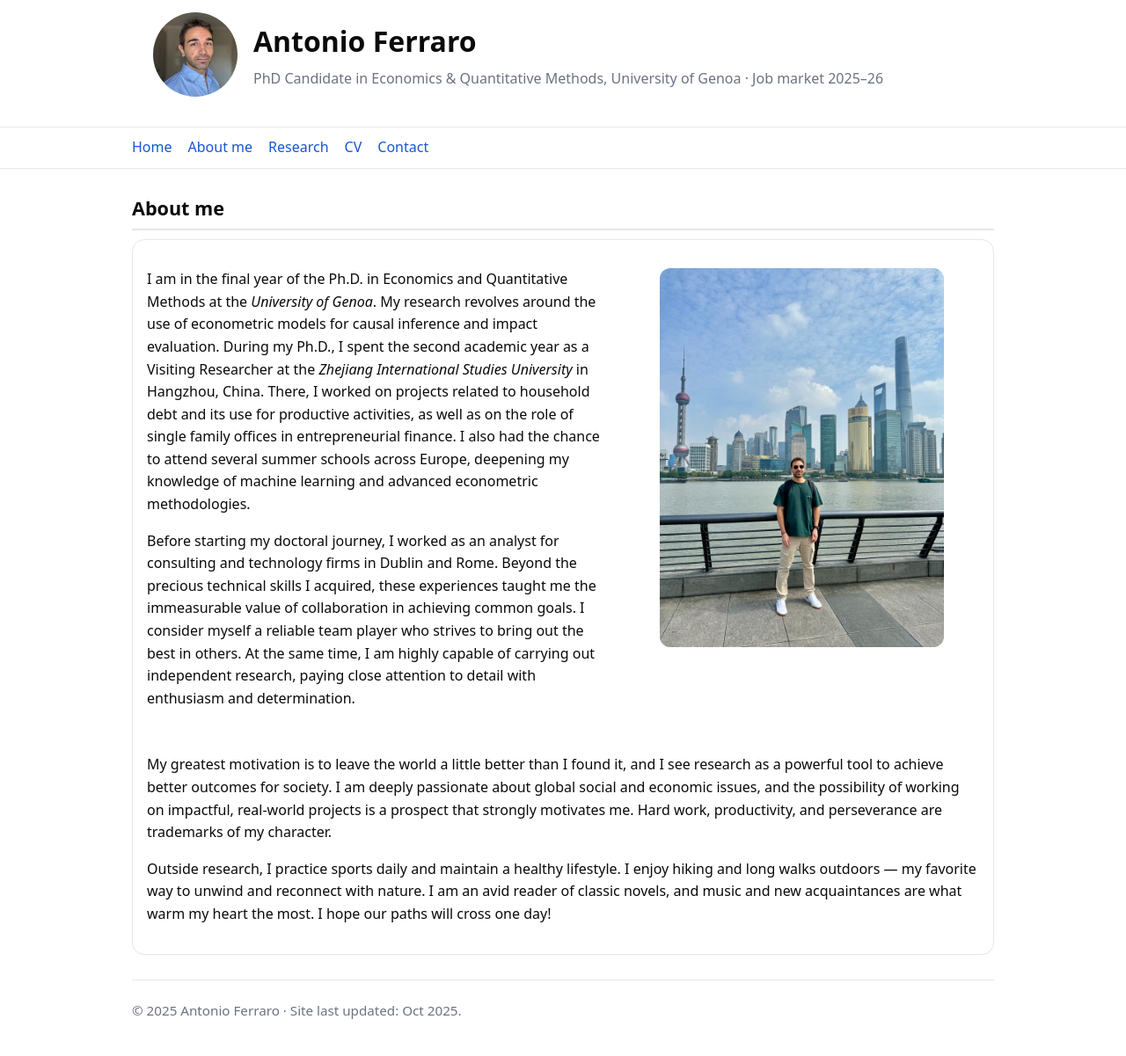
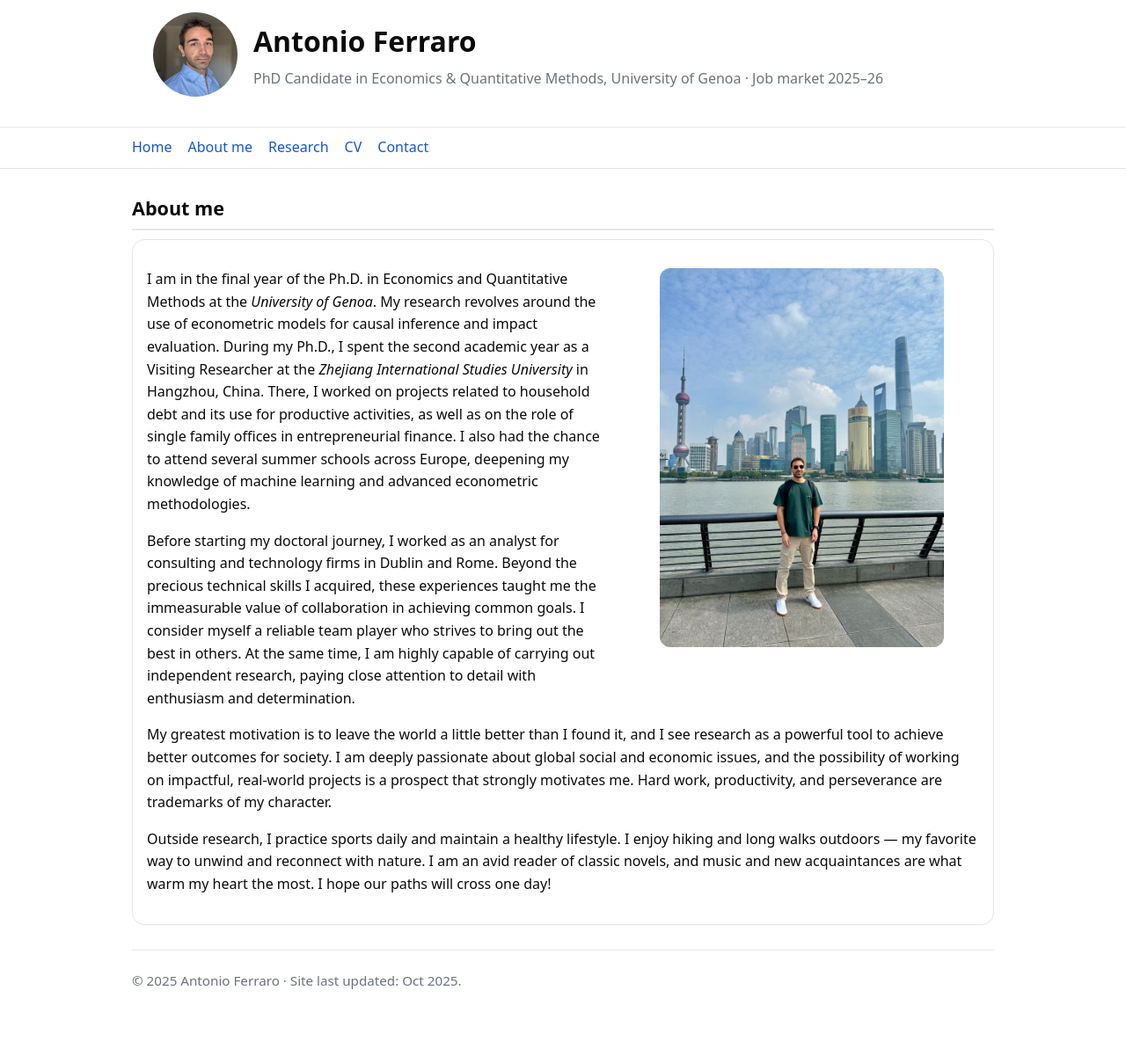
Before and after one commit to ferraroantonio/ferraroantonio.github.io, a Jekyll site: the page built from about.md, in a window 1280 px wide. Shown: the whole page at 88% size. Built offline with Jekyll 4.4.1, drawn with Linux system fonts in a browser that asks for light colours; after the commit the page ends 1167 px from its top, so only the background shows below that.

Commit message:
Update style.css

```diff
--- a/assets/style.css
+++ b/assets/style.css
@@ -48,8 +48,8 @@ footer.footer{border-top:1px solid var(--border);padding:22px 0 40px;color:var(-
 }
 
 .about-grid {
-  row-gap: 0;               /* eliminates grid row spacing */
-  gap: 18px 18px;           /* only keeps column gap */
+  row-gap: 0;
+  column-gap: 18px;   /* not 'gap:' */
 }
 
 .about-text{ grid-area:text; }
@@ -58,6 +58,8 @@ footer.footer{border-top:1px solid var(--border);padding:22px 0 40px;color:var(-
 
 /* The block that spans across both columns */
 .about-text-wide{ grid-area:full; }
+
+.about-text-wide > p:first-child { margin-top: 0; }
 
 /* Mobile: stack image first, then text, then full-width part */
 @media (max-width: 720px){
```
